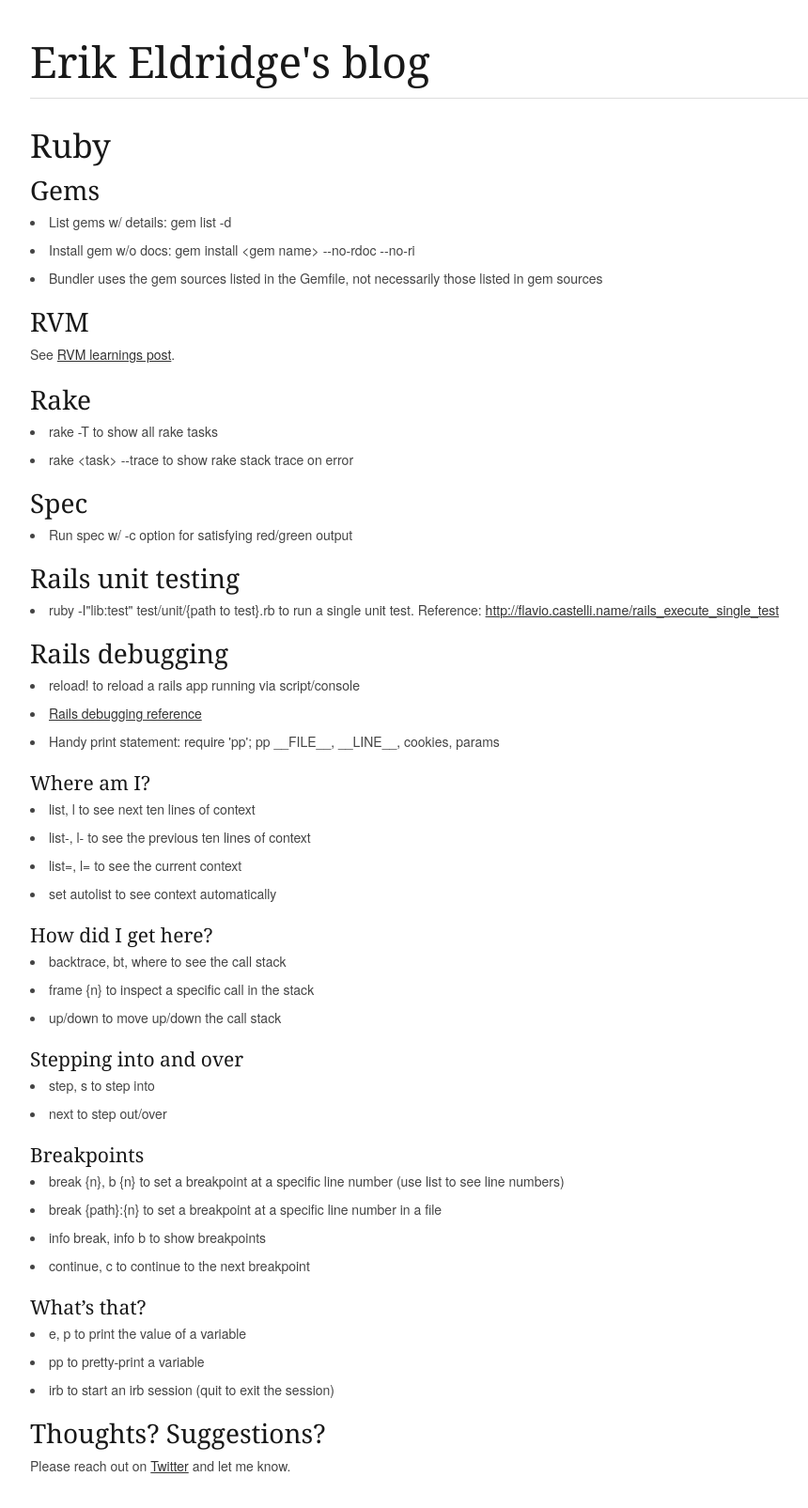
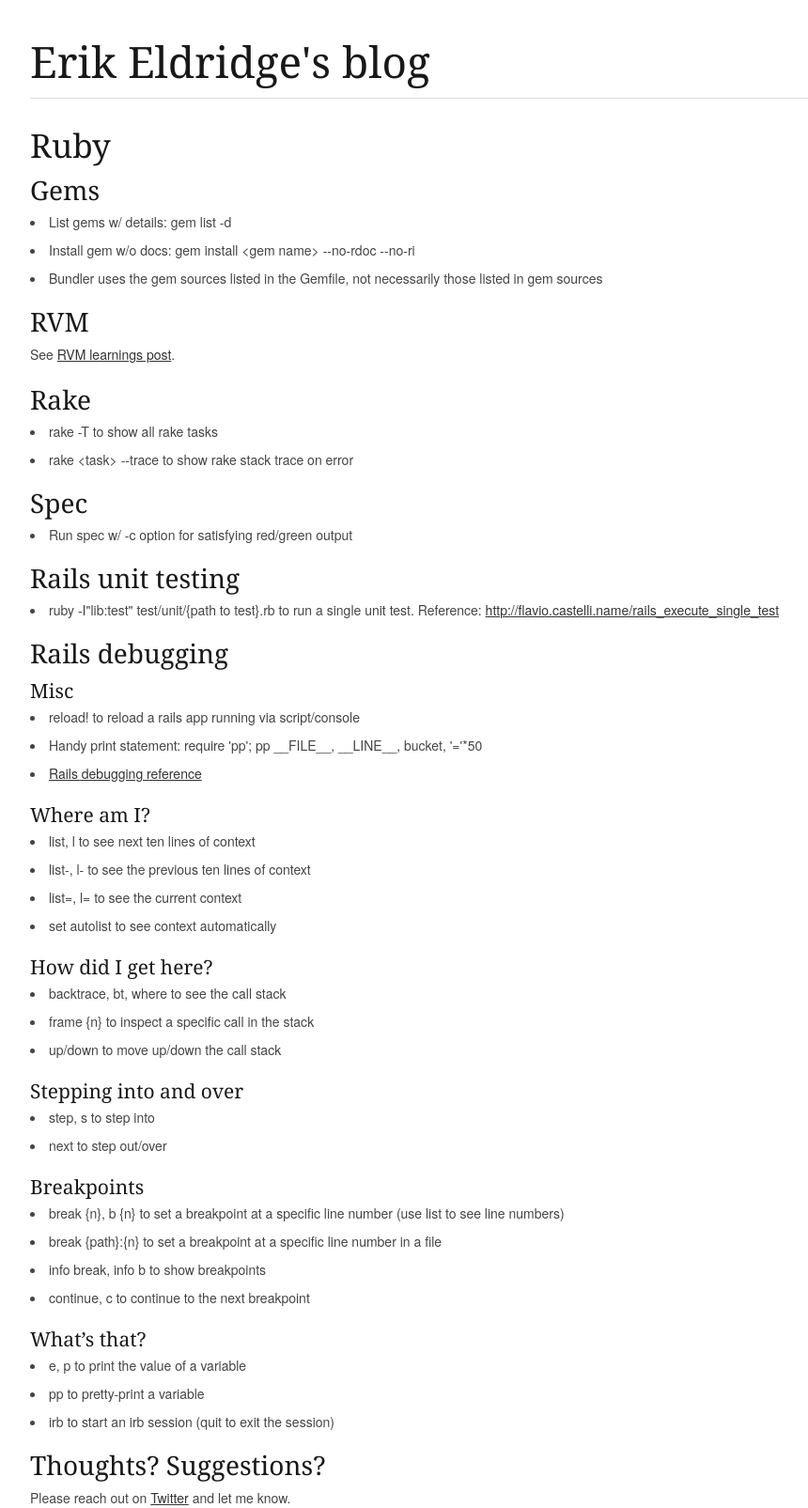
Before and after one commit to erikeldridge/erikeldridge.github.com, a Jekyll site: the page built from _posts/2012-2-16-ruby.md, in a window 1280 px wide. Shown: the whole page at 94% size, without its empty margins (138-998 px from the left). Built offline with Jekyll 4.4.1, drawn with Linux system fonts in a browser that asks for light colours; Markdown is read by kramdown in place of the engine named in the settings; comment, search, counter and statistics services are not loaded; before the commit the page ends 1571 px from its top, so only the background shows below that.

Commit message:
Include '='*50 in pp debug tip

```diff
--- a/_posts/2012-2-16-ruby.md
+++ b/_posts/2012-2-16-ruby.md
@@ -29,9 +29,11 @@ See [RVM learnings post](/2011/11/28/rvm-learnings.md).
 
 ### Rails debugging
 
+#### Misc
+
 * `reload!` to reload a rails app running via script/console
+* Handy print statement: `require 'pp'; pp __FILE__, __LINE__, bucket, '='*50`
 * [Rails debugging reference](http://guides.rubyonrails.org/debugging_rails_applications.html#step-by-step)
-* Handy print statement: `require 'pp'; pp __FILE__, __LINE__, cookies, params`
 
 #### Where am I?
 
```
